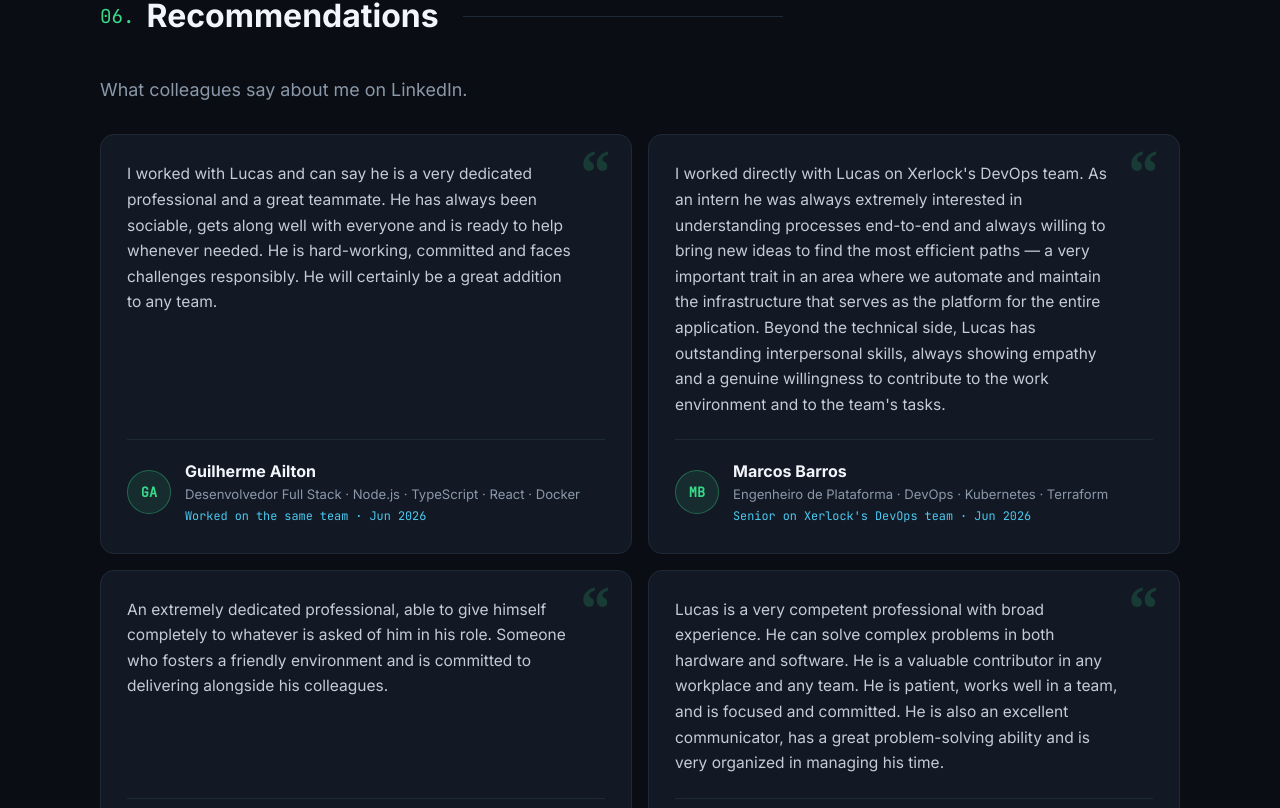
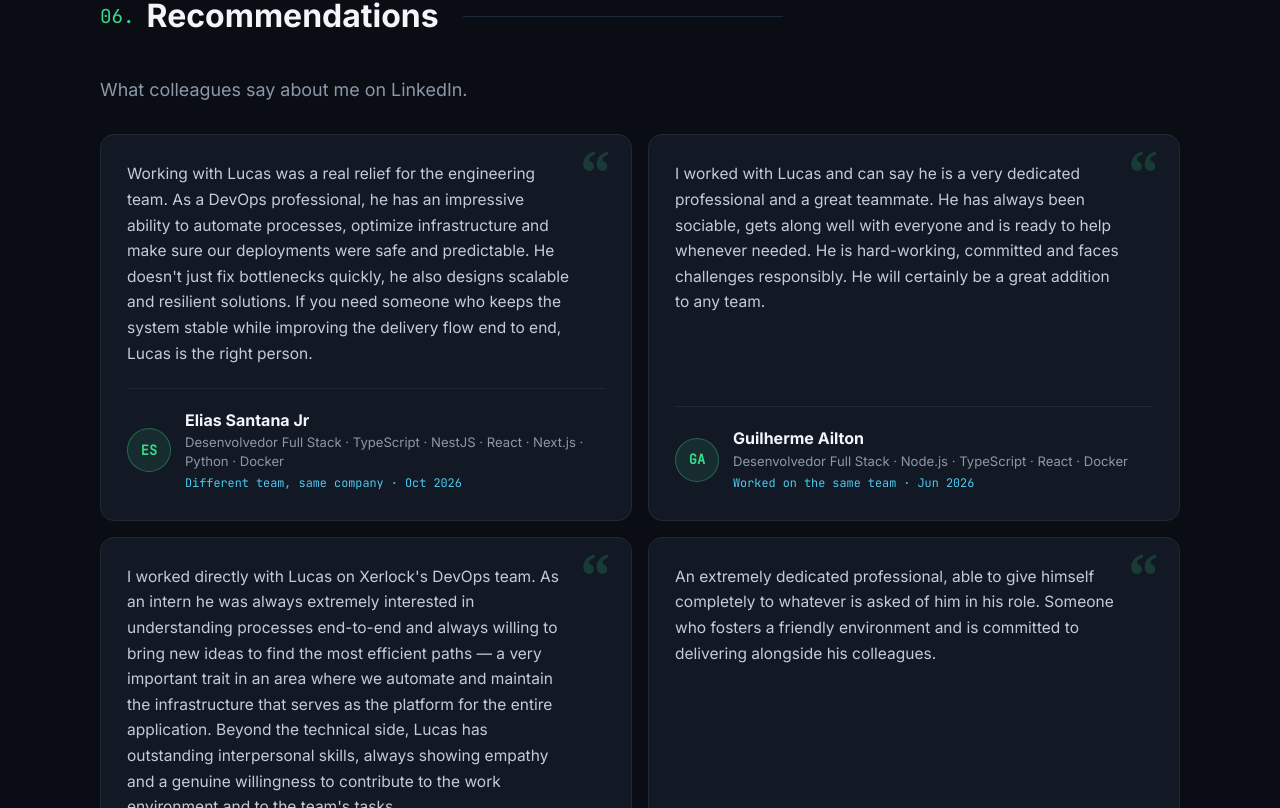
Before and after one commit to LucasCA-Git/portifolio-devops, a React (Vite) app: page / in a window 1280 px wide. Shown: the part 4772-5580 px from the top of the page. Built offline with nearby package versions, Linux system fonts and the light colour scheme.

Commit message:
feat: recomendação do Elias Santana Jr

```diff
--- a/src/components/Sections.tsx
+++ b/src/components/Sections.tsx
@@ -185,6 +185,7 @@ export function Education() {
 }
 
 const RECS: { id: string; ini: string; name: string; role: string }[] = [
+  { id: 'r5', ini: 'ES', name: 'Elias Santana Jr', role: 'Desenvolvedor Full Stack · TypeScript · NestJS · React · Next.js · Python · Docker' },
   { id: 'r1', ini: 'GA', name: 'Guilherme Ailton', role: 'Desenvolvedor Full Stack · Node.js · TypeScript · React · Docker' },
   { id: 'r2', ini: 'MB', name: 'Marcos Barros', role: 'Engenheiro de Plataforma · DevOps · Kubernetes · Terraform' },
   { id: 'r3', ini: 'CC', name: 'Clediuel Carneiro', role: 'Analista de Service Desk · Suporte N1/N2 · Gestão de Incidentes' },
--- a/src/dict.ts
+++ b/src/dict.ts
@@ -67,6 +67,8 @@ export const I18N = {
     "recs.r3.q": "Profissional extremamente dedicado, capaz de se entregar por completo ao que lhe é pedido, diante da sua função. Alguém capaz de proporcionar um ambiente amigável e empenhado em cumprir demandas com seus colegas.",
     "recs.r4.rel": "Trabalhou na mesma equipe · mar 2024",
     "recs.r4.q": "Lucas é um profissional muito competente e com vasta experiência. Ele é capaz de resolver problemas complexos tanto em hardwares como em softwares. É um colaborador valioso em qualquer ambiente de trabalho e em qualquer equipe. Ele é paciente, trabalha bem em equipe, é focado e empenhado. Além disso, ele é um excelente comunicador, tem uma grande capacidade de resolver problemas e é muito organizado em sua gestão de tempo pessoal.",
+    "recs.r5.rel": "Equipe diferente, mesma empresa · out 2026",
+    "recs.r5.q": "Trabalhar com o Lucas foi uma verdadeira tranquilidade para o time de engenharia. Como profissional de DevOps, ele tem uma capacidade impressionante de automatizar processos, otimizar infraestruturas e garantir que nossos deploys fossem seguros e previsíveis. Ele não apenas resolve gargalos rapidamente, mas também desenha soluções escaláveis e resilientes. Se você precisa de alguém que garanta a estabilidade do sistema e ainda melhore o fluxo de entrega de ponta a ponta, o Lucas é o cara certo.",
     "nav.devops": "DevOps",
     "devops.title": "DevOps na prática",
     "devops.lead": "Meu trabalho é encurtar e proteger o caminho entre o commit e a produção. É assim que cada etapa do ciclo aparece no meu dia a dia:",
@@ -168,6 +170,8 @@ export const I18N = {
     "recs.r3.q": "An extremely dedicated professional, able to give himself completely to whatever is asked of him in his role. Someone who fosters a friendly environment and is committed to delivering alongside his colleagues.",
     "recs.r4.rel": "Worked on the same team · Mar 2024",
     "recs.r4.q": "Lucas is a very competent professional with broad experience. He can solve complex problems in both hardware and software. He is a valuable contributor in any workplace and any team. He is patient, works well in a team, and is focused and committed. He is also an excellent communicator, has a great problem-solving ability and is very organized in managing his time.",
+    "recs.r5.rel": "Different team, same company · Oct 2026",
+    "recs.r5.q": "Working with Lucas was a real relief for the engineering team. As a DevOps professional, he has an impressive ability to automate processes, optimize infrastructure and make sure our deployments were safe and predictable. He doesn't just fix bottlenecks quickly, he also designs scalable and resilient solutions. If you need someone who keeps the system stable while improving the delivery flow end to end, Lucas is the right person.",
     "nav.devops": "DevOps",
     "devops.title": "DevOps in practice",
     "devops.lead": "My job is to shorten and protect the path from commit to production. Here's how each stage of the loop shows up in my day-to-day:",
--- a/src/site.css
+++ b/src/site.css
@@ -192,6 +192,7 @@ h1 { font-size: clamp(2.4rem, 5.5vw, 4rem); font-weight: 700; letter-spacing: -.
 /* RECOMENDAÇÕES */
 .recs-lead { margin-bottom: 30px; }
 .recs { display: grid; grid-template-columns: repeat(2, 1fr); gap: 16px; }
+.recs .rec:last-child:nth-child(odd) { grid-column: 1 / -1; }
 .rec {
   margin: 0; display: flex; flex-direction: column; justify-content: space-between; gap: 22px;
   background: var(--surface); border: 1px solid var(--border); border-radius: var(--radius); padding: 26px;
```
